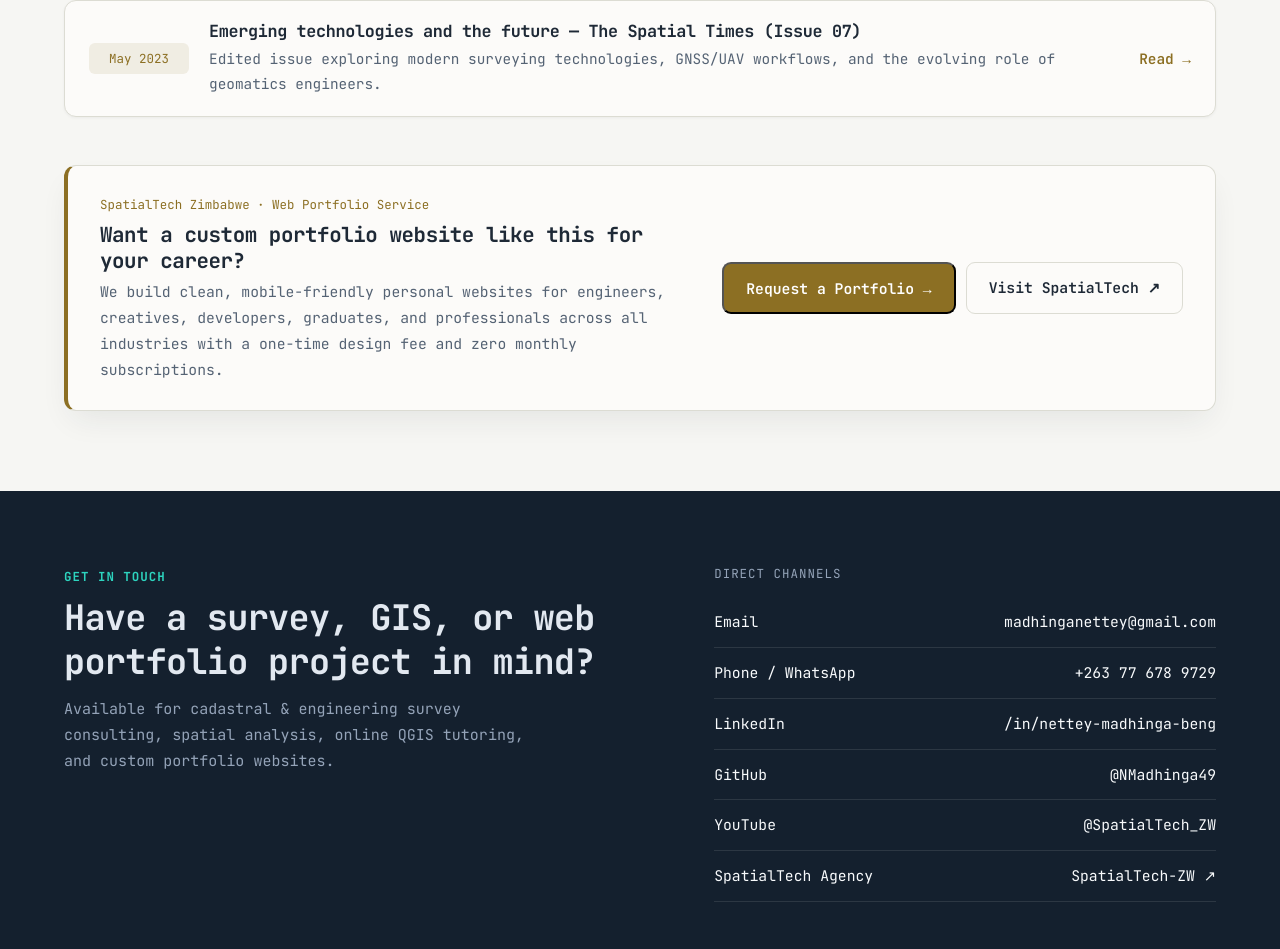
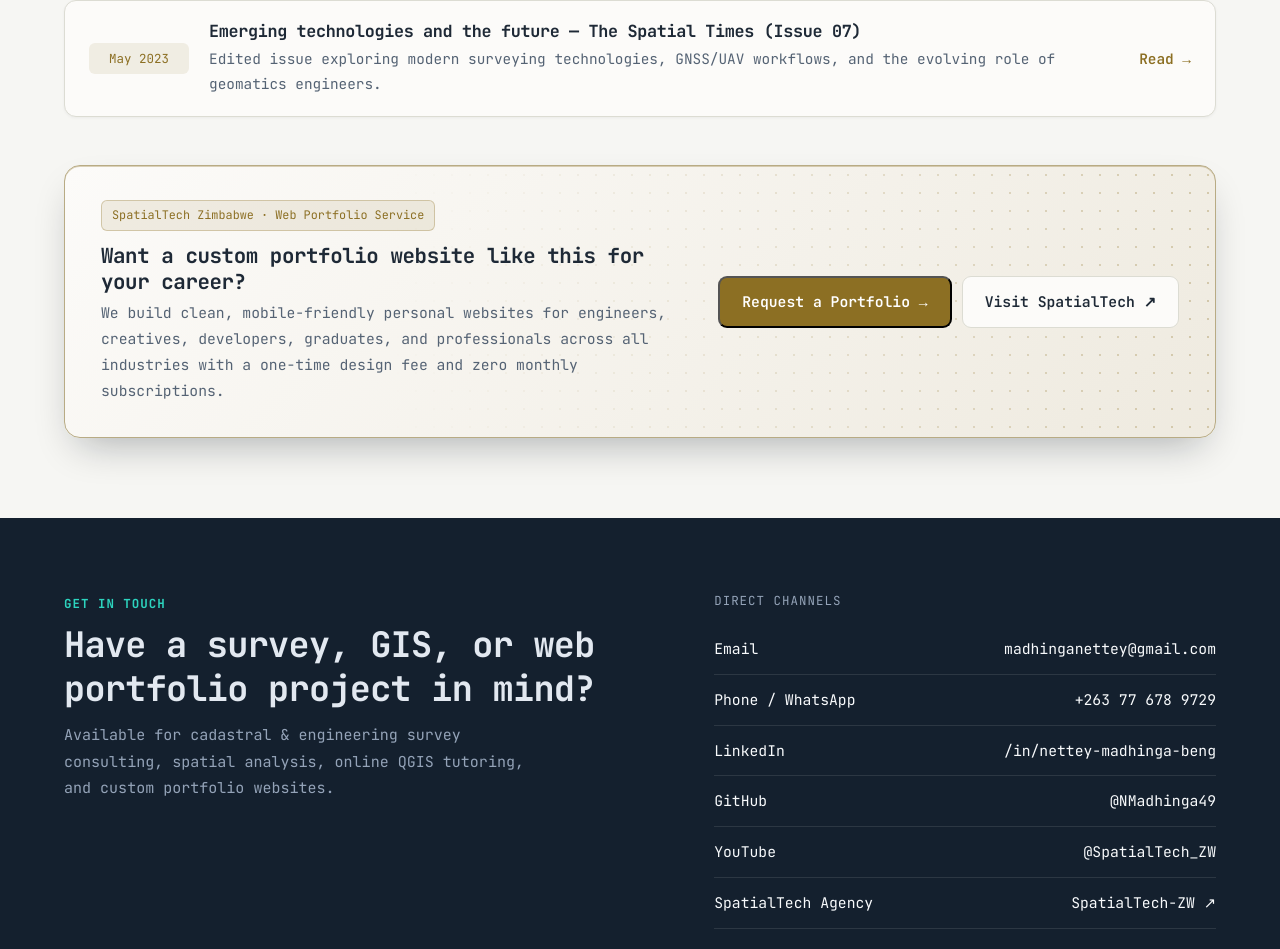
Before and after one commit to NMadhinga49/NMadhinga49.github.io, a plain HTML site: page index.html in a window 1280 px wide. Shown: the part 6775-7724 px from the top of the page. Drawn offline with Linux system fonts and the light colour scheme.

Commit message:
Elevate SpatialTech portfolio banner with blueprint grid and accent frame

```diff
--- a/css/style.css
+++ b/css/style.css
@@ -1443,3 +1443,62 @@ body.dark .exp-item.current::before {
   border-color: rgba(34, 197, 94, 0.25) !important;
   box-shadow: 0 0 0 6px rgba(34, 197, 94, 0.18);
 }
+/* DISTINCTIVE STUDIO BANNER STYLING */
+.studio-banner {
+  position: relative;
+  overflow: hidden;
+  border-left: none;
+  border: 1px solid color-mix(in srgb, var(--accent) 45%, var(--border));
+  border-radius: 16px;
+  padding: 34px 36px;
+  background: linear-gradient(
+    135deg,
+    var(--surface) 0%,
+    color-mix(in srgb, var(--accent) 12%, var(--surface)) 100%
+  );
+  box-shadow:
+    0 18px 40px -14px rgba(10, 18, 28, 0.32),
+    inset 0 1px 0 color-mix(in srgb, var(--accent) 30%, transparent);
+  transition: transform 0.2s ease, border-color 0.2s ease, box-shadow 0.2s ease;
+}
+
+.studio-banner:hover {
+  transform: translateY(-2px);
+  border-color: var(--accent);
+}
+
+/* Subtle blueprint dot-matrix fading in from the right */
+.studio-banner::before {
+  content: "";
+  position: absolute;
+  inset: 0;
+  background-image: radial-gradient(
+    color-mix(in srgb, var(--accent) 32%, transparent) 1px,
+    transparent 1px
+  );
+  background-size: 18px 18px;
+  mask-image: linear-gradient(to left, rgba(0, 0, 0, 0.9) 0%, transparent 72%);
+  -webkit-mask-image: linear-gradient(to left, rgba(0, 0, 0, 0.9) 0%, transparent 72%);
+  pointer-events: none;
+}
+
+.studio-banner > div {
+  position: relative;
+  z-index: 1;
+}
+
+.studio-banner .studio-eyebrow {
+  display: inline-block;
+  padding: 4px 10px;
+  margin-bottom: 12px;
+  border-radius: 6px;
+  background: var(--accent-soft);
+  border: 1px solid color-mix(in srgb, var(--accent) 30%, transparent);
+  font-size: 0.74rem;
+}
+
+@media (max-width: 600px) {
+  .studio-banner {
+    padding: 26px 22px;
+  }
+}
--- a/index.html
+++ b/index.html
@@ -11,7 +11,7 @@
   <link rel="preconnect" href="https://fonts.gstatic.com" crossorigin />
   <link href="https://fonts.googleapis.com/css2?family=JetBrains+Mono:ital,wght@0,400;0,500;0,600;0,700;1,400;1,500&display=swap" rel="stylesheet" />
 
-  <link rel="stylesheet" href="css/style.css?v=5" />
+  <link rel="stylesheet" href="css/style.css?v=6" />
 </head>
 <body>
 
```
